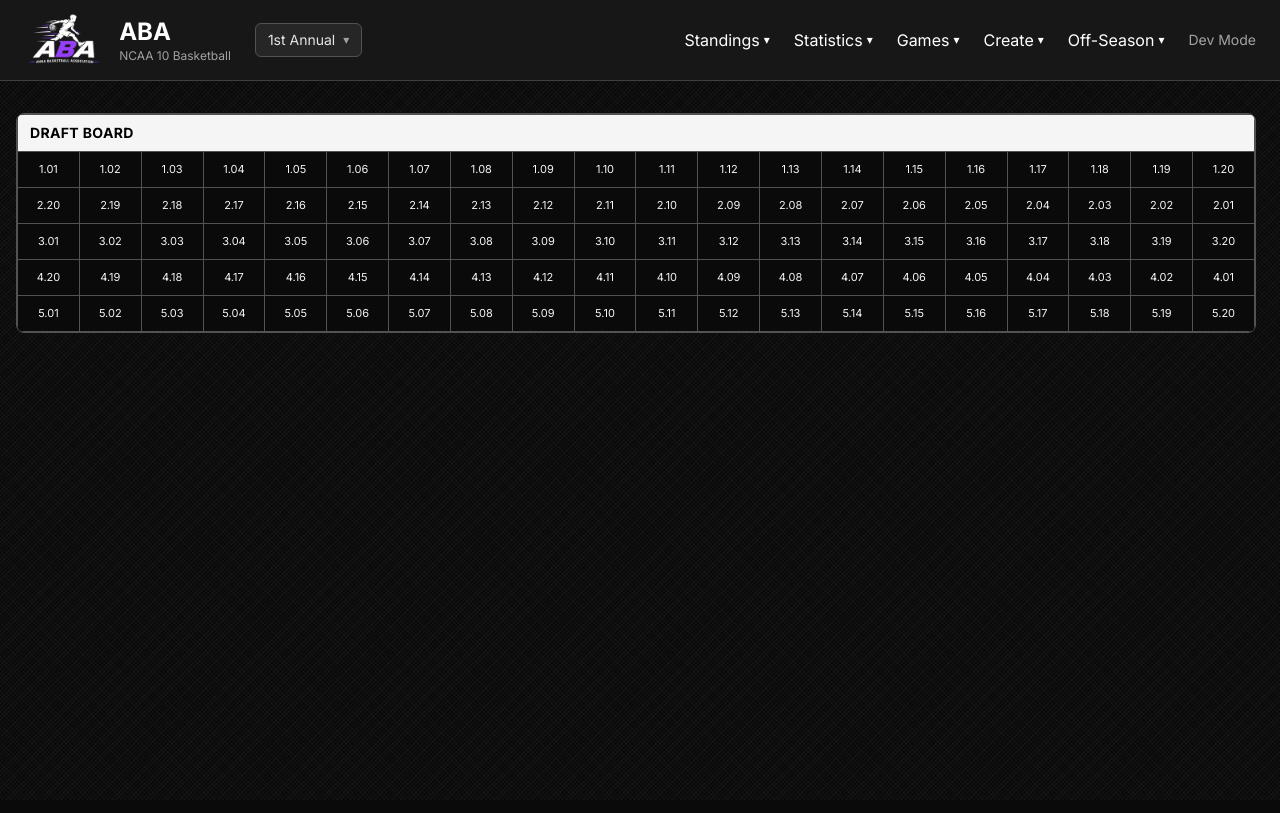
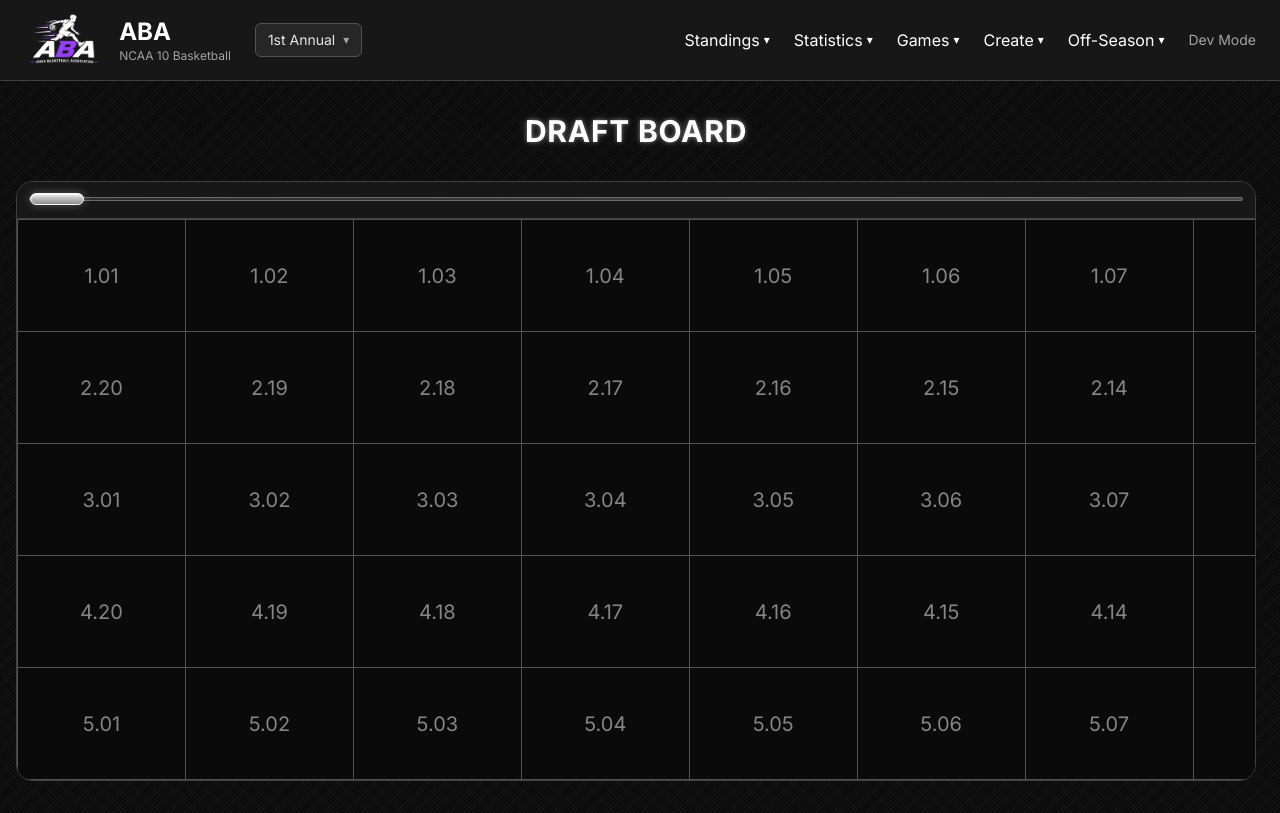
Before and after one commit to TheActualGYT/aba-league, a Next.js app in the folder league-site/: page /draft/room in a window 1280 px wide. Built offline with nearby package versions, Linux system fonts and the light colour scheme.

Commit message:
Enlarge the draft board and match the page title

```diff
--- a/league-site/src/app/draft/room/page.tsx
+++ b/league-site/src/app/draft/room/page.tsx
@@ -1,5 +1,10 @@
+"use client";
+
+import { useEffect, useRef, useState } from "react";
+
 const ROUNDS = 5;
 const PICKS = 20;
+const CELL = 168;
 
 function boardRows() {
   return Array.from({ length: ROUNDS }, (_, index) => {
@@ -11,7 +16,21 @@ function boardRows() {
 }
 
 export default function DraftRoomPage() {
+  const bodyRef = useRef<HTMLDivElement>(null);
+  const [scroll, setScroll] = useState({ left: 0, max: 0 });
   const rows = boardRows();
+
+  const syncScroll = () => {
+    const node = bodyRef.current;
+    if (!node) return;
+    setScroll({ left: node.scrollLeft, max: Math.max(0, node.scrollWidth - node.clientWidth) });
+  };
+
+  useEffect(() => {
+    syncScroll();
+    window.addEventListener("resize", syncScroll);
+    return () => window.removeEventListener("resize", syncScroll);
+  }, []);
 
   return (
     <main
@@ -21,20 +40,36 @@ export default function DraftRoomPage() {
         paddingRight: "max(24px, calc(50% - 640px))",
       }}
     >
-      <div className="overflow-x-auto rounded-lg border border-neutral-600">
-        <table className="w-full min-w-[980px] table-fixed border-collapse text-center">
-          <thead>
-            <tr>
-              <th colSpan={PICKS} className="border border-neutral-600 bg-neutral-100 px-3 py-2 text-left text-sm font-bold tracking-wide text-black">
-                DRAFT BOARD
-              </th>
-            </tr>
-          </thead>
+      <h2 className="label-glow text-3xl font-bold mb-8 text-white text-center tracking-wide">DRAFT BOARD</h2>
+      <div className="overflow-hidden rounded-2xl border border-neutral-700">
+        {scroll.max > 0 && (
+          <div className="border-b border-neutral-700 bg-neutral-900 px-3 pt-2 pb-1">
+            <input
+              type="range"
+              min={0}
+              max={scroll.max}
+              value={Math.min(scroll.left, scroll.max)}
+              aria-label="Scroll draft board"
+              className="sheet-slider"
+              onChange={event => {
+                const left = Number(event.target.value);
+                if (bodyRef.current) bodyRef.current.scrollLeft = left;
+                setScroll(current => ({ ...current, left }));
+              }}
+            />
+          </div>
+        )}
+        <div ref={bodyRef} onScroll={syncScroll} className="overflow-x-auto">
+          <table className="border-collapse text-center" style={{ width: PICKS * CELL }}>
             <tbody>
               {rows.map(row => (
                 <tr key={row[0]}>
                   {row.map(slot => (
-                  <td key={slot} className="border border-neutral-600 bg-neutral-950 px-0.5 py-3 text-[11px] leading-none text-neutral-100">
+                    <td
+                      key={slot}
+                      style={{ width: CELL, height: 112 }}
+                      className="border border-neutral-600 bg-neutral-950 text-xl text-white/50"
+                    >
                       {slot}
                     </td>
                   ))}
@@ -43,6 +78,7 @@ export default function DraftRoomPage() {
             </tbody>
           </table>
         </div>
+      </div>
     </main>
   );
 }
```
Lines whose indentation alone changed are shown as unchanged.
